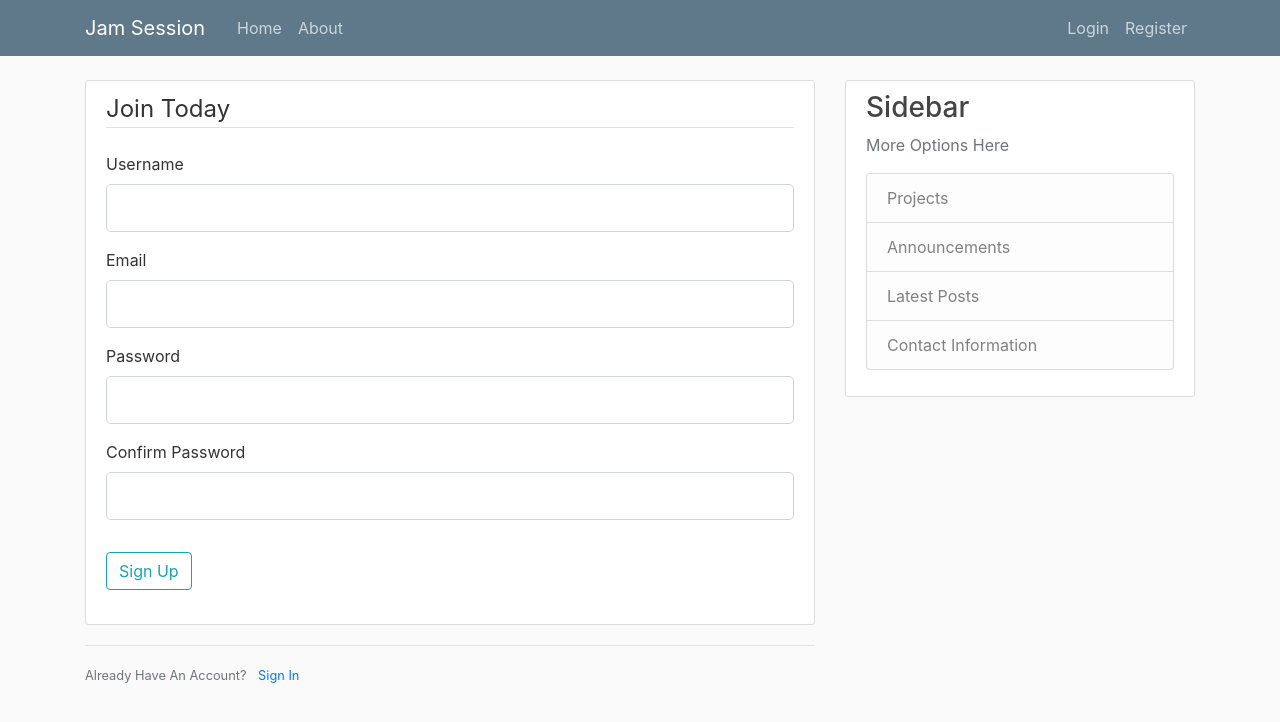
After one commit to mathews1193/Personal-Website, a Flask app: page /register in a window 1280 px wide. The commit adds this page. Shown: the top 722 px of the page. Run offline with Flask 2, Linux system fonts and the light colour scheme; some libraries are stand-ins or nearby versions.

Commit message:
Create register page

```diff
--- a/app.py
+++ b/app.py
@@ -21,7 +21,6 @@
         'content': 'Second application using Python to face detect using artifical intelligence.',
         'date_posted': 'May 7, 2020'
     }
-
 ]
 
 # home page
@@ -44,3 +43,15 @@
 @app.route("/contact")
 def contact():
     return render_template('contact.html')
+
+# registration page
+@app.route("/register")
+def register():
+    form = RegistrationForm()
+    return render_template('register.html', title='Register', form=form)
+
+# login page
+@app.route("/login")
+def login():
+    form = LoginForm()
+    return render_template('login.html', title='Login', form=form)
--- a/forms.py
+++ b/forms.py
@@ -1,7 +1,7 @@
 # This page is used to create forms
 
 from flask_wtf import FlaskForm
-from wtforms import StringField , PasswordField, SubmitField, BooleanField
+from wtforms import StringField, PasswordField, SubmitField, BooleanField
 from wtforms.validators import DataRequired, Length, Email, EqualTo
 
 # class form for user registration
@@ -11,7 +11,7 @@
     email = StringField('Email', validators=[DataRequired(), Email()])
     password = PasswordField('Password', validators=[DataRequired()])
     confirm_password = PasswordField('Confirm Password', validators=[DataRequired(), EqualTo('password')])
-    Submit = SubmitField('Sign Up')
+    submit = SubmitField('Sign Up')
 
 # class form for user login
 
@@ -19,4 +19,4 @@
     email = StringField('Email', validators=[DataRequired(), Email()])
     password = PasswordField('Password', validators=[DataRequired()])
     remember = BooleanField('Remember Me')
-    Submit = SubmitField('Login')
+    submit = SubmitField('Login')
--- a/templates/layout.html
+++ b/templates/layout.html
@@ -10,9 +10,9 @@
     <link rel="stylesheet" type="text/css" href="{{ url_for('static', filename='main.css') }}">
 
     {% if title %} <!-- if statement used to find subtitles for pages-->
-        <title>Space City - {{ title }}</title>
+        <title>Jam Session - {{ title }}</title>
     {% else %}
-    <title>Space City</title> <!-- if no subtitle found used dafault-->
+    <title>Jam Session</title> <!-- if no subtitle found used dafault-->
     {% endif %}
 </head>
 
@@ -20,7 +20,7 @@
     <header class="site-header"> <!-- nav bar -->
         <nav class="navbar navbar-expand-md navbar-dark bg-steel fixed-top">
           <div class="container">
-            <a class="navbar-brand mr-4" href="/">Space City</a>
+            <a class="navbar-brand mr-4" href="/">Jam Session</a>
             <button class="navbar-toggler" type="button" data-toggle="collapse" data-target="#navbarToggle" aria-controls="navbarToggle" aria-expanded="false" aria-label="Toggle navigation">
               <span class="navbar-toggler-icon"></span>
             </button>
--- /dev/null
+++ b/templates/login.html
@@ -0,0 +1,5 @@
+{% extends "layout.html" %}
+<title>About</title>
+{% block content %}
+    <h1>About</h1>
+{% endblock content %}
--- /dev/null
+++ b/templates/register.html
@@ -0,0 +1,35 @@
+{% extends "layout.html" %}
+{% block content %}
+    <div class="content-section">
+        <form method="POST" action="">
+            {{ form.hidden_tag() }}
+            <fieldset class="form-group">
+                <legend class="border-bottom mb-4">Join Today</legend> <!-- subtitle for page -->
+                <div class="form-group">
+                    {{ form.username.label(class="form-control-label") }} <!-- username -->
+                    {{ form.username(class="form-control form-control-lg")}}
+                </div>
+                <div class="form-group">
+                    {{ form.email.label(class="form-control-label") }} <!-- email -->
+                    {{ form.email(class="form-control form-control-lg")}}
+                </div>
+                <div class="form-group">
+                    {{ form.password.label(class="form-control-label") }} <!-- password -->
+                    {{ form.password(class="form-control form-control-lg")}}
+                </div>
+                <div class="form-group">
+                    {{ form.confirm_password.label(class="form-control-label") }} <!-- confirm password -->
+                    {{ form.confirm_password(class="form-control form-control-lg")}}
+                </div>
+            </fieldset>
+            <div class="form-group">
+                {{ form.submit.label(class="btn btn-outline-info") }} <!-- submit -->
+            </div>
+        </form>
+    </div>
+    <div class="border-top pt-3">
+        <small class="text-muted">
+            Already Have An Account? <a class="ml-2" href="{{ url_for('login') }}">Sign In</a> <!-- already member -->
+        </small>
+    </div>
+{% endblock content %}
```
